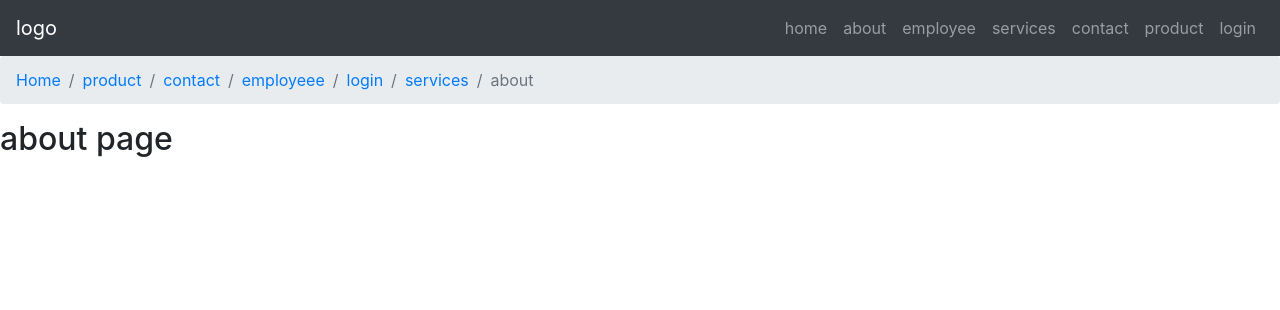
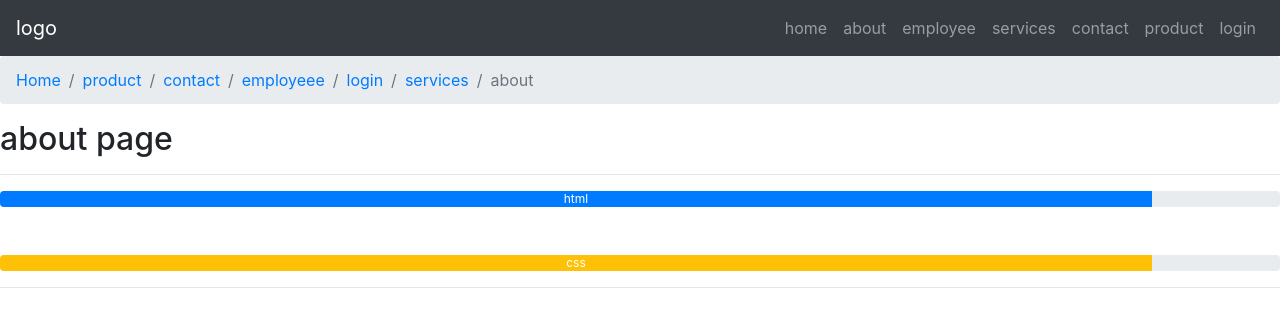
Before and after one commit to Kamireddynavyareddy/bootstrap, a plain HTML site: page about.html in a window 1280 px wide. Drawn offline with nearby package versions, Linux system fonts and the light colour scheme.

Commit message:
'bootstrap'

```diff
--- a/about.html
+++ b/about.html
@@ -36,5 +36,14 @@
     <div>
         <h2>about page</h2>
     </div>
+    <hr>
+    <div class="progress">
+        <div class="progress-bar" role="progressbar" style="width: 90%;" aria-valuenow="25" aria-valuemin="0" aria-valuemax="100">html</div>
+      </div>
+      <br><br>
+      <div class="progress">
+        <div class="progress-bar bg-warning" role="progressbar" style="width: 90%;" aria-valuenow="25" aria-valuemin="0" aria-valuemax="100">css</div>
+      </div>
+    <hr>
 </body>
 </html>
```
Also changed, not shown: home.html (+1 -0 lines), index.html (+14 -0 lines), images/slider1.jpg (added), images/slider2.jpg (added), images/slider3.jpg (added).
